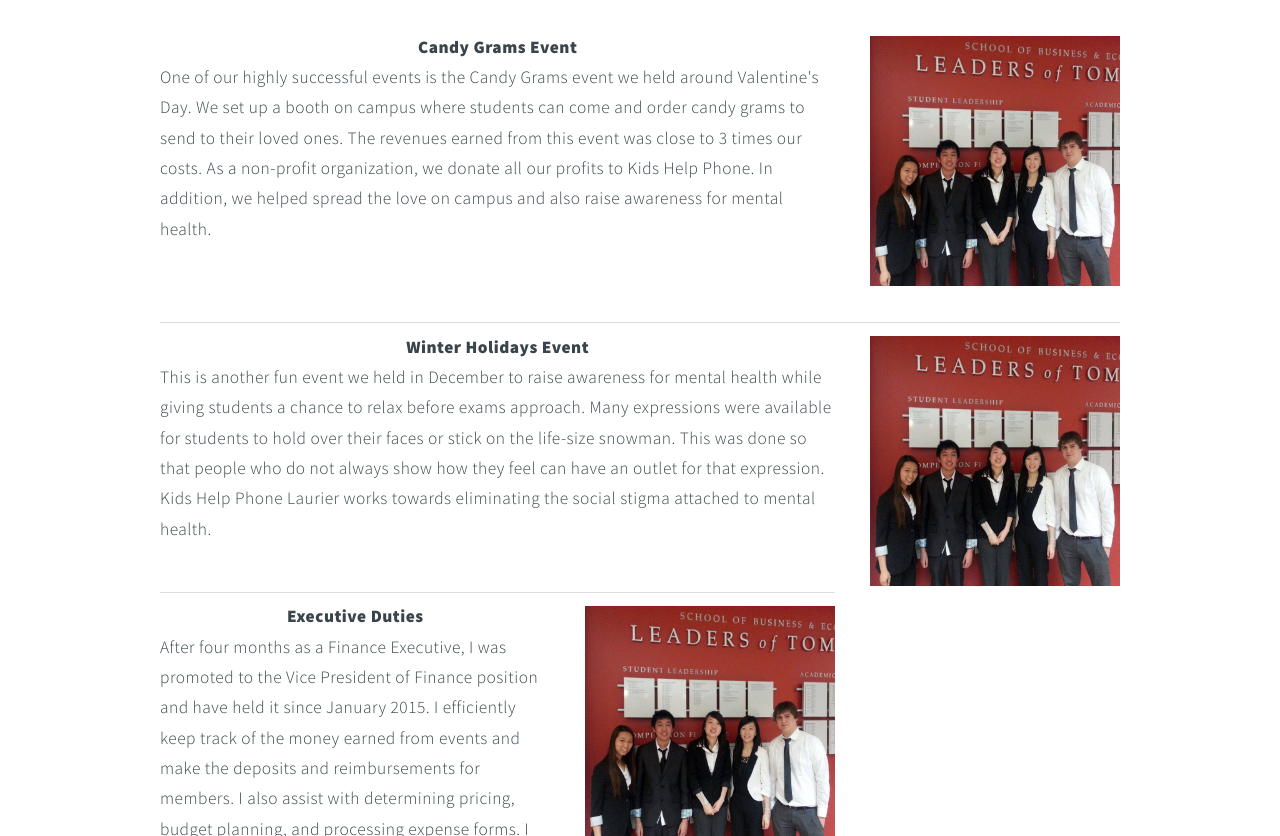
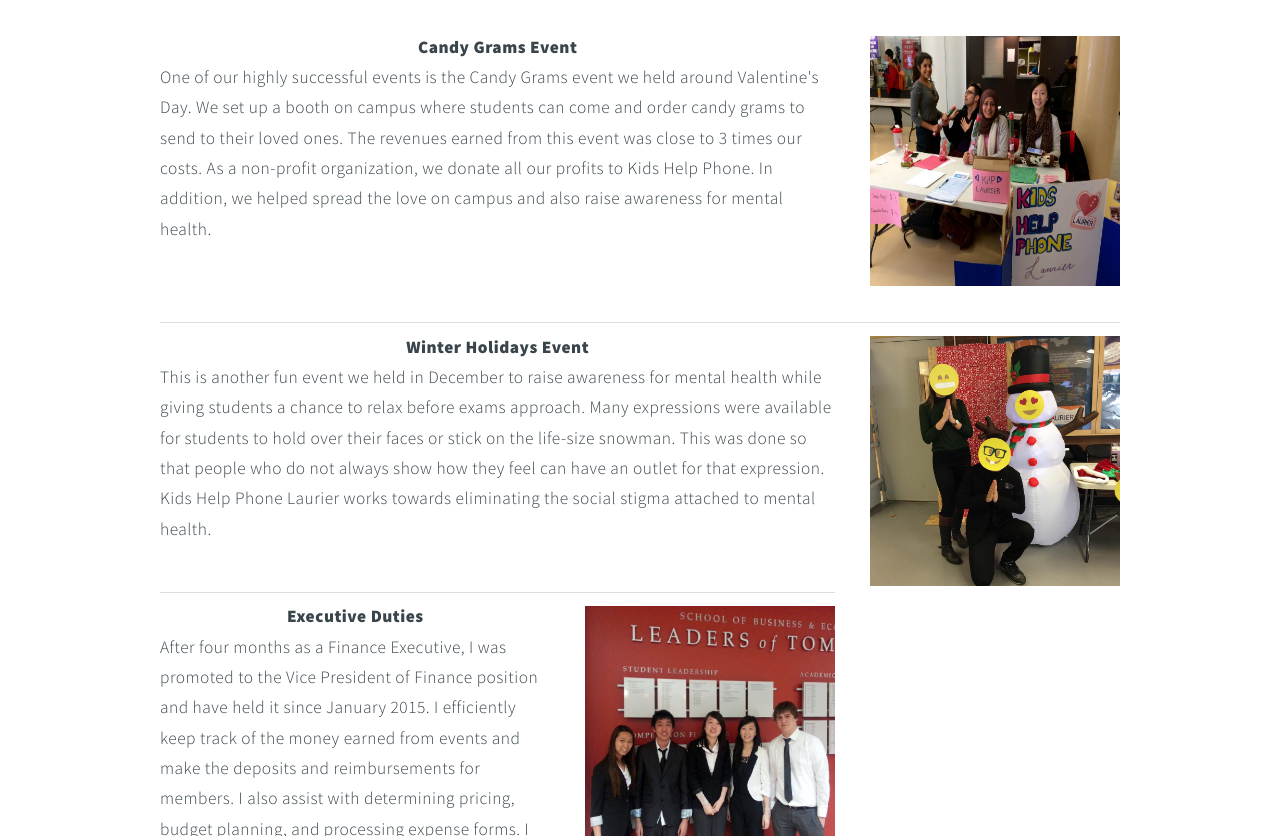
Before and after one commit to avawei/avawei.github.io, a plain HTML site: page execpositions.html in a window 1280 px wide. Shown: the part 264-1100 px from the top of the page. Drawn offline with Linux system fonts and the light colour scheme.

Commit message:
updated new venture pictures

```diff
--- a/execpositions.html
+++ b/execpositions.html
@@ -46,12 +46,12 @@
 
 					<section class="wrapper style5">
 							<div class="inner">
-								<h3><span class="image right"><img src="images/newventure.jpg" alt="" style="width: 250px; height: 250px;" /></span> Candy Grams Event</h3>
+								<h3><span class="image right"><img src="images/candygram.jpg" alt="" style="width: 250px; height: 250px;" /></span> Candy Grams Event</h3>
 									<p style="text-align:left"> One of our highly successful events is the Candy Grams event we held around Valentine's Day. We set up a booth on campus where students can come and order candy grams to send to their loved ones. The revenues earned from this event was close to 3 times our costs. As a non-profit organization, we donate all our profits to Kids Help Phone. In addition, we helped spread the love on campus and also raise awareness for mental health.
 									 <br /> <br /> <br /> </p>
 
 									<hr />
-								<h3><span class="image right"><img src="images/newventure.jpg" alt="" style="width: 250px; height: 250px;"/></span> Winter Holidays Event </h3>
+								<h3><span class="image right"><img src="images/winterholiday.jpg" alt="" style="width: 250px; height: 250px;"/></span> Winter Holidays Event </h3>
 									<p style="text-align:left">This is another fun event we held in December to raise awareness for mental health while giving students a chance to relax before exams approach. Many expressions were available for students to hold over their faces or stick on the life-size snowman. This was done so that people who do not always show how they feel can have an outlet for that expression. Kids Help Phone Laurier works towards eliminating the social stigma attached to mental health.
 									<br /> <br /> </p>
 
```
